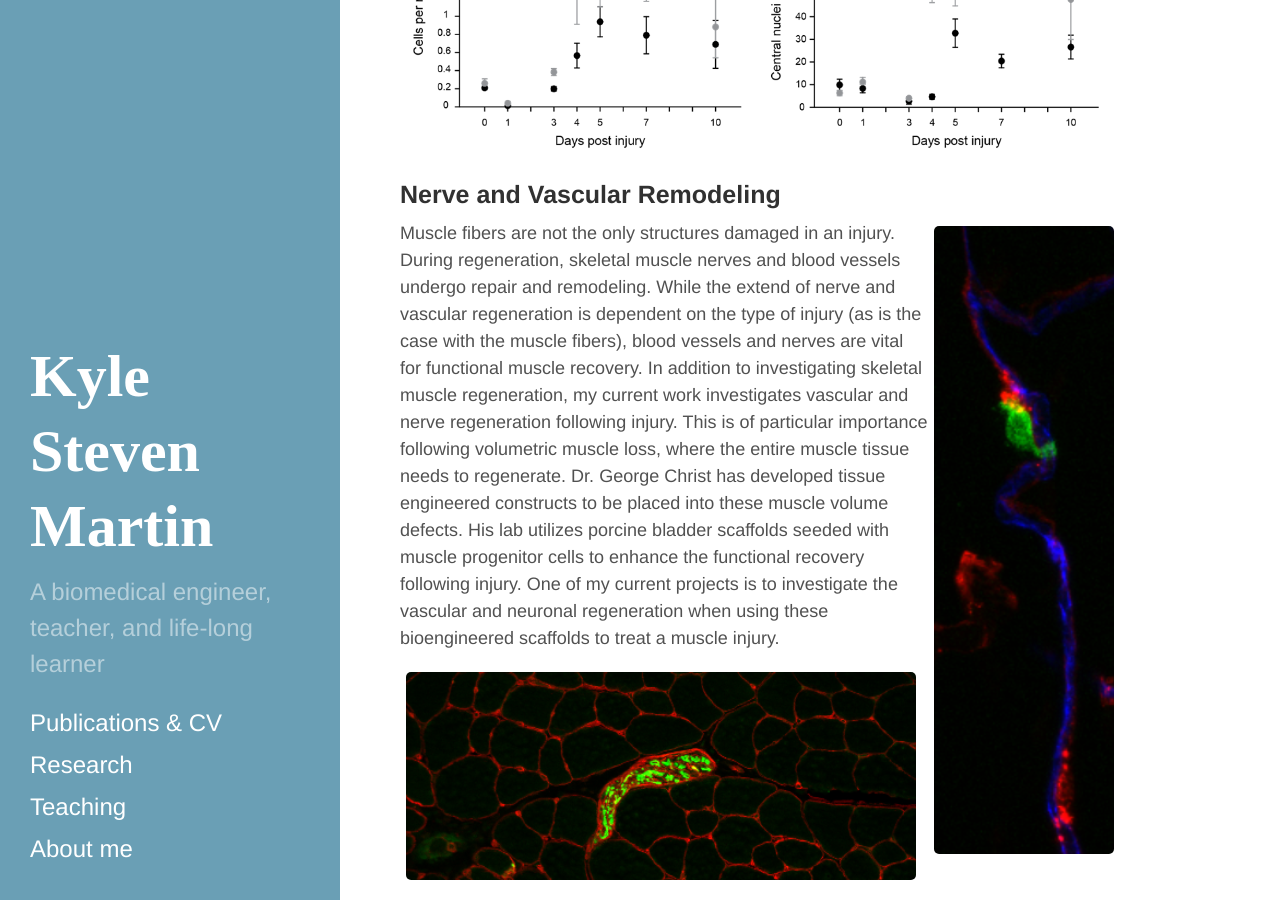
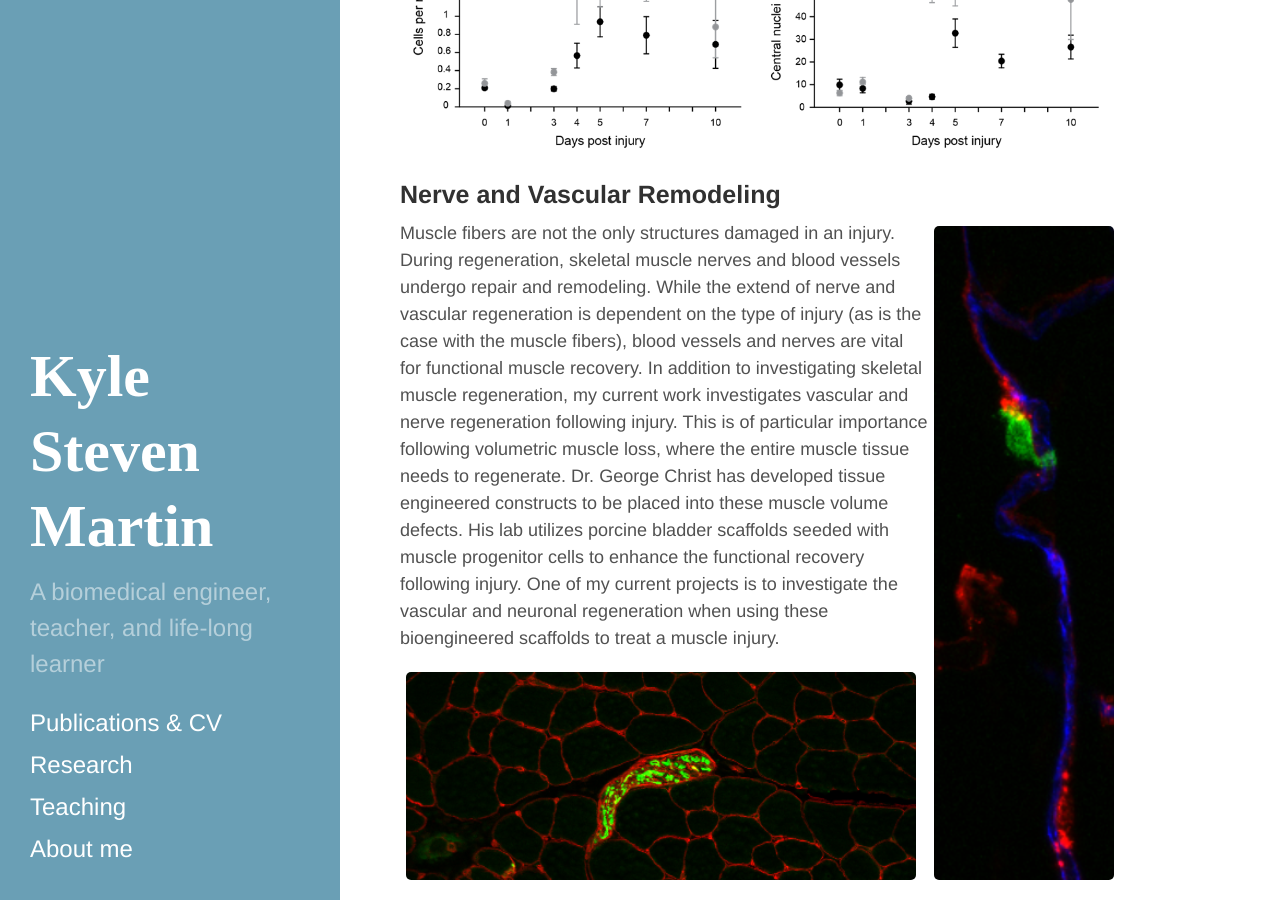
Before and after one commit to ksm362/ksm362.github.io, a Jekyll site: the page built from _posts/2016-02-25-Skeletal muscle regeneration.md, in a window 1280 px wide and 900 px high, scrolled down 943 px. Built offline with Jekyll 4.4.1, drawn with Linux system fonts in a browser that asks for light colours.

Commit message:
minor image update

```diff
--- a/_posts/2016-02-25-Skeletal muscle regeneration.md
+++ b/_posts/2016-02-25-Skeletal muscle regeneration.md
@@ -22,7 +22,7 @@ When I performed macrophage manipulation experiments in the TA laceration model
 
 ### Nerve and Vascular Remodeling
 
-<p style="float: right;"><img class="margined" src="{{ site.baseurl }}images/FDB_capillary_pericyte_mac2.png" width="180px" ></p>
+<p style="float: right;"><img class="margined" src="{{ site.baseurl }}images/FDB_capillary_pericyte_mac2.png" width="180px" height="654px" ></p>
 
 Muscle fibers are not the only structures damaged in an injury.
 During regeneration, skeletal muscle nerves and blood vessels undergo repair and remodeling.
```
